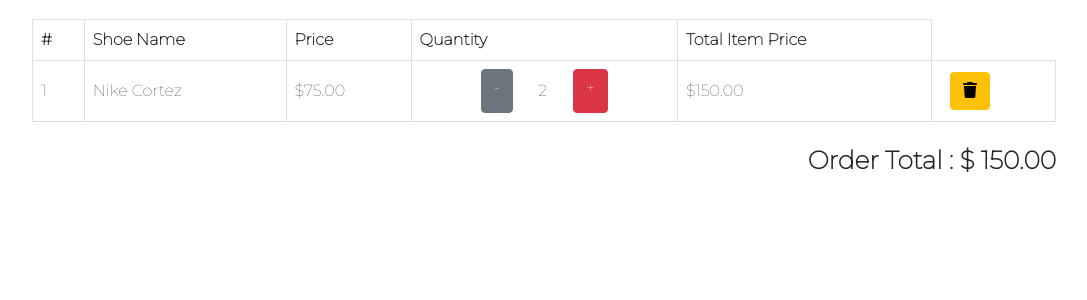
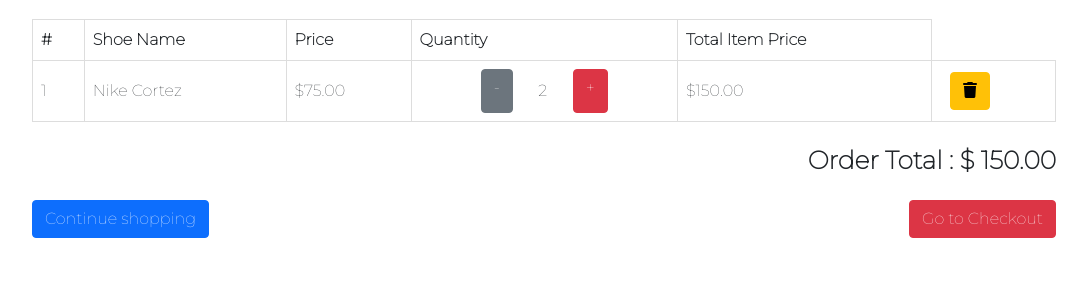
Before and after one commit to daoyeyemi/oyeda-ecom, a Django app: page /order-summary/ in a window 1280 px wide; the page is wider, and only the part inside the window is pictured. Shown: the part 151-451 px from the top of that part, without its empty margins (96-1183 px from the left). Run offline with Django 3.2, Linux system fonts and the light colour scheme; a user stored in the database is signed in; data comes from the database, SQL or seed files in the repository; both versions use the stored data as it was after the commit; some libraries are stand-ins or nearby versions.

Commit message:
added buttons / links for order summary page

```diff
--- a/oyeda/views.py
+++ b/oyeda/views.py
@@ -156,6 +156,7 @@ def remove_entire_item_from_cart(request, slug):
     order_list.items.remove(order_item)
     order_item.delete()
     return redirect("oyeda:order-summary")
+
 def remove_from_cart(request, slug):
     try:
         item = Shoe.objects.get(slug=slug)
--- a/templates/order-summary.html
+++ b/templates/order-summary.html
@@ -42,6 +42,11 @@
     <div style="font-size: 25px; font-weight: bolder; width: 80%; margin: 20px 10% 20px 10%; text-align: right;">
         Order Total : $ {{ order.get_total_price|floatformat:2 }}
     </div>
+    <div style="font-weight: bolder; width: 80%; margin: 20px 10% 20px 10%;">
+        <a style="float: left;" class="btn btn-primary" href="{% url 'oyeda:products' %}">Continue shopping</a>
+        <a style="float: right;" class="btn btn-danger" href="{% url 'oyeda:checkout' %}">Go to Checkout</a>
+    </div>
+
 {% endblock %}
 
 
```
Also changed, not shown: db.sqlite3.
